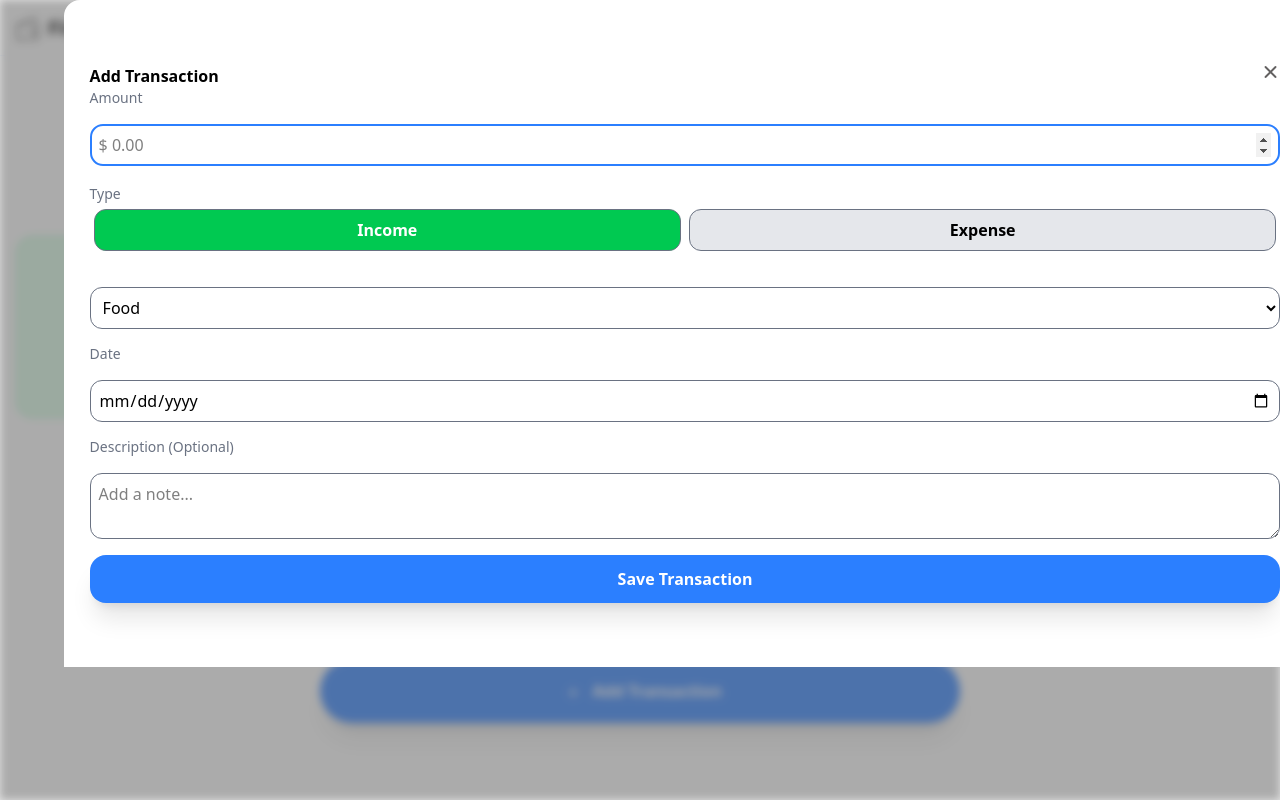
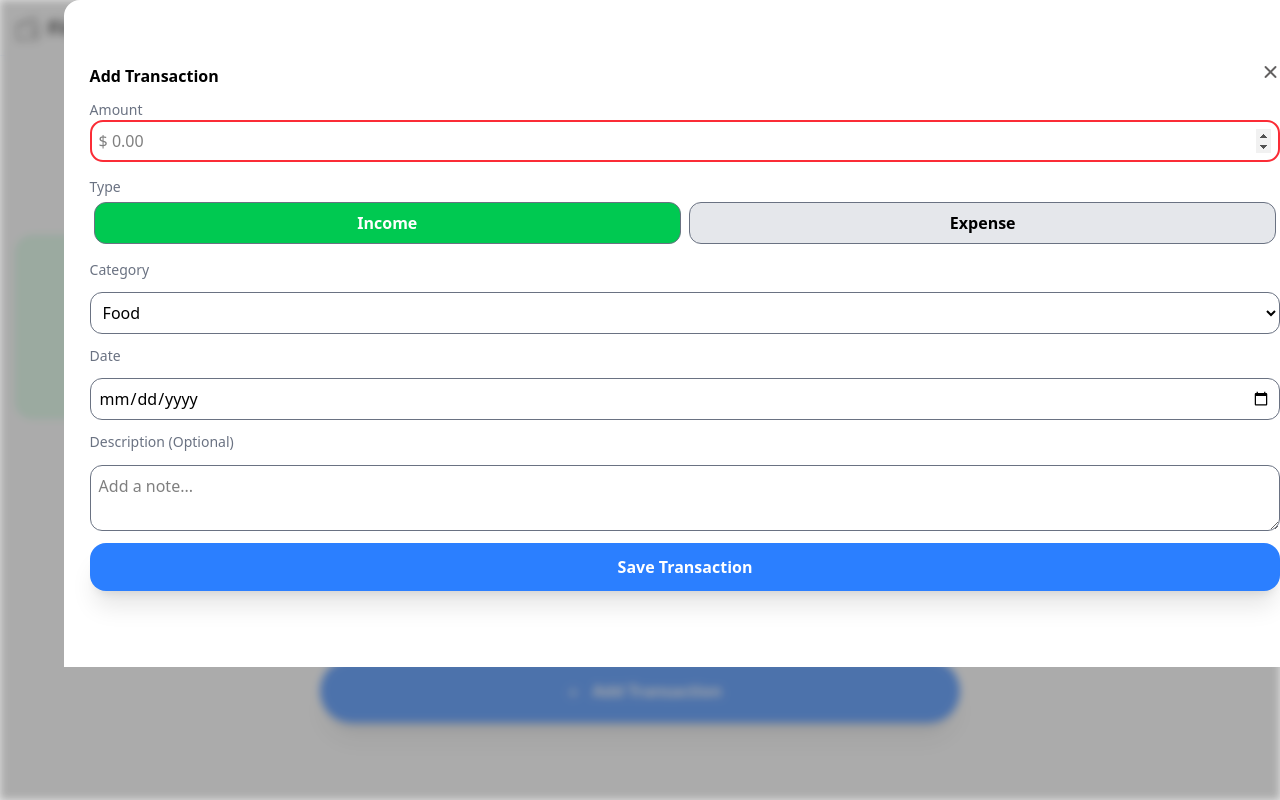
Before and after one commit to NgohBuilds/FintrackApp, a website with bundled scripts: page FinTrackApp/src/UI/index.html in a window 1280 px wide. Both pictures are taken after a click on the button "Add Transaction". Shown: the top 800 px of the page. Built offline with nearby package versions, Linux system fonts and the light colour scheme.

Commit message:
Handling message error << number input

```diff
--- a/FinTrackApp/src/LogicUI/form.js
+++ b/FinTrackApp/src/LogicUI/form.js
@@ -6,9 +6,10 @@ export const bgActiveExpsensBtn = "bg-red-500"
 const optionForm = document.querySelectorAll('select option')
 
 const optionContent = {
-    "Income" : ["food", "Restau","freelance"]  ,
-    "Expense" : ["wedding" , "Bd" , "Trip"]
+    "Income" : ["Salary", "Freelance","Investment","Gift","Other Income"]  ,
+    "Expense" : ["Food" , "Transport" , "Shopping","Bills","Entertainement","Healt","Other Expense"]
  }
+
 const color_btn_transaction = {
     "IncomeColor" : {"textColor" :textColor ,"bgColor" :bgActiveIncomeBtn },
     "ExpenseColor" : {"textColor" : textColor ,"bgColor" : bgActiveExpsensBtn},
@@ -49,3 +50,24 @@ export function changeColorClickedBtn (btn){
     }
 
 }
+
+/* Date : 12/02/2026 ------------------------------------------------ */
+
+/* Input validation*/
+const amountInput = document.querySelector("input[type ='number']")
+const dateInput = document.querySelector("input[type ='date']")
+/** Amount input */
+export function isInputCorrect(){
+    let userInput = amountInput.value
+    let span = "<span class =' text-red-500 text-xs '>Positive number allowed </span>"
+    parseFloat(userInput) < 0 ?
+    amountInput.insertAdjacentHTML('afterend',span) : amountInput.parentNode.removeChild(amountInput.parentNode.lastChild)
+
+    // if (parseFloat(userInput) < 0){
+    //     console.log("Issues ")
+    //     amountInput.insertAdjacentHTML('afterend',span)
+    // }
+    // else {
+    //     amountInput.parentNode.removeChild(amountInput.parentNode.lastChild)
+    // }
+}
--- a/FinTrackApp/src/UI/index.html
+++ b/FinTrackApp/src/UI/index.html
@@ -51,9 +51,11 @@
             id="closeBtn"
             style="color: #636161;"></i>
         </div>
-        <form action="" class="flex flex-col justify-between h-full ">
-            <label for="amount">Amount</label>
-            <input type="number" name="amount" id="amount" placeholder="$ 0.00" required>
+        <form action="" class="flex flex-col justify-evenly h-full ">
+            <div class="number flex flex-col">
+                <label for="amount">Amount</label>
+                <input type="number" name="amount" id="amount" placeholder="$ 0.00" min="0" required>
+            </div>
             <div>
                 <label for="button_Action">Type</label>
                 <div class="button_income_expense font-bold  flex *:flex-1 ">
@@ -61,17 +63,17 @@
                 <input id="Expense" type="button" value="Expense" >
                 </div>
             </div>
-            <label for="Category"></label>
+            <label for="Category">Category</label>
             <select name="Category" id="Category" required>
                 <option value="Food">Food</option>
                 <option value="Food">Restau</option>
                 <option value="Food">Freelance</option>
             </select>
             <label for="Date">Date</label>
-            <input type="date" name="Date" id="Date">
+            <input type="date" name="Date" id="Date" required>
             <label for="Description">Description (Optional)</label>
             <textarea name="Description" id="Description" maxlength="50" placeholder="Add a note..."></textarea>
-            <button id="submitBtn" type="submit" class=" bg-blue-500 text-white  rounded-2xl px-1.5 py-3 font-semibold shadow-xl ">Save Transaction</button>
+            <button id="submitBtn" type="submit" class=" bg-blue-500 text-white  rounded-2xl px-1.5 py-3 font-semibold shadow-xl">Save Transaction</button>
         </form>
      </dialog>
 
--- a/FinTrackApp/src/UI/input.css
+++ b/FinTrackApp/src/UI/input.css
@@ -54,6 +54,10 @@ form input[type = "button"]{
     @apply text-white
 }
 
+form input[type = "number"] , form input[type = "date"]{
+    @apply invalid:outline-red-500 valid:outline-green-500
+}
+
 
 /*
 Animation
--- a/FinTrackApp/src/main.js
+++ b/FinTrackApp/src/main.js
@@ -1,6 +1,6 @@
 import { closeForm } from "./LogicUI/closeButton.js";
 import { displayForm } from "./LogicUI/addTransButton.js";
-import { income_btn , expense_btn } from "./LogicUI/form.js";
+import { income_btn , expense_btn , isInputCorrect } from "./LogicUI/form.js";
 import { addEventClick } from "./LogicUI/clickEvent.js";
 
 const transactionBtn = document.querySelector('#addTransactionBtn')
@@ -14,14 +14,16 @@ closeForm(closeDialogBtn , dialog)
 /*
  Update line 16 ...
 */
+isInputCorrect()
 form.addEventListener("submit" , (e)=>{
     e.preventDefault()
+
 })
 
 /**
- * Date : 08/02/2026
+ * Date : 08/02/2026 - 11/02/2026
  * ----------------------------------------------------------------
- * # First Session (04:00 - 06:30)
+ * # First Session (
  * 1. Refactoring close and open dialog (done)
  * 2. Animation de popup dialog
  *
@@ -38,3 +40,17 @@ form.addEventListener("submit" , (e)=>{
 /** Button Type Styling (Income : Green , white ; Expense : Red , White) */
 addEventClick(income_btn , expense_btn)
 addEventClick(expense_btn , income_btn)
+
+/**
+ * Date : 12/02/2026 - 13/02/2026
+ * ----------------------------------------------------------------
+ * # First Session :
+ * 1. Input verification (Amount , Date) [In progress]
+ * 2. Handle dialog issues position
+ * 3. Animation dialog
+ *
+ * # Second Session :
+ * 1.
+ * 2.
+ * 3.
+ */
```
Also changed, not shown: FinTrackApp/src/UI/output.css.
